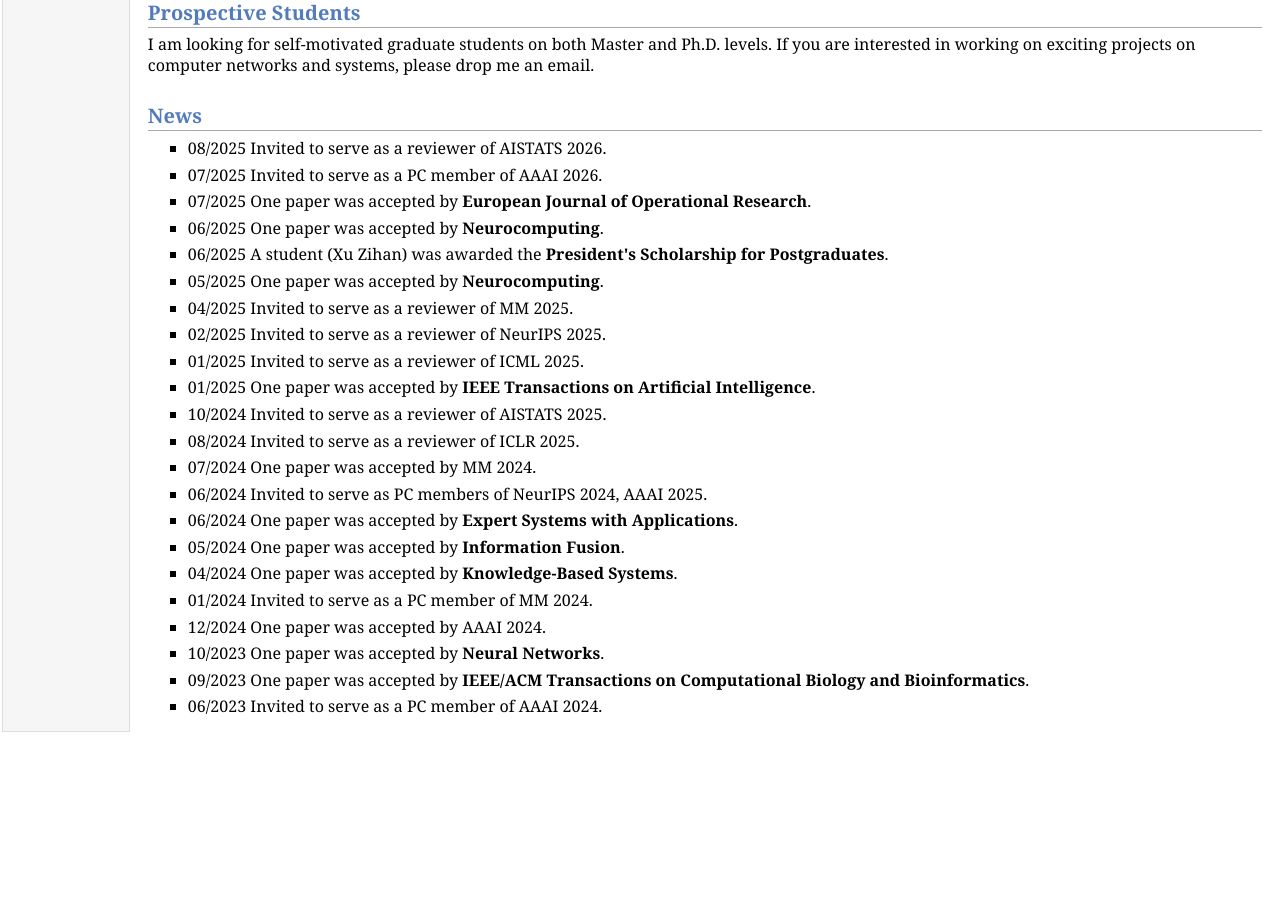
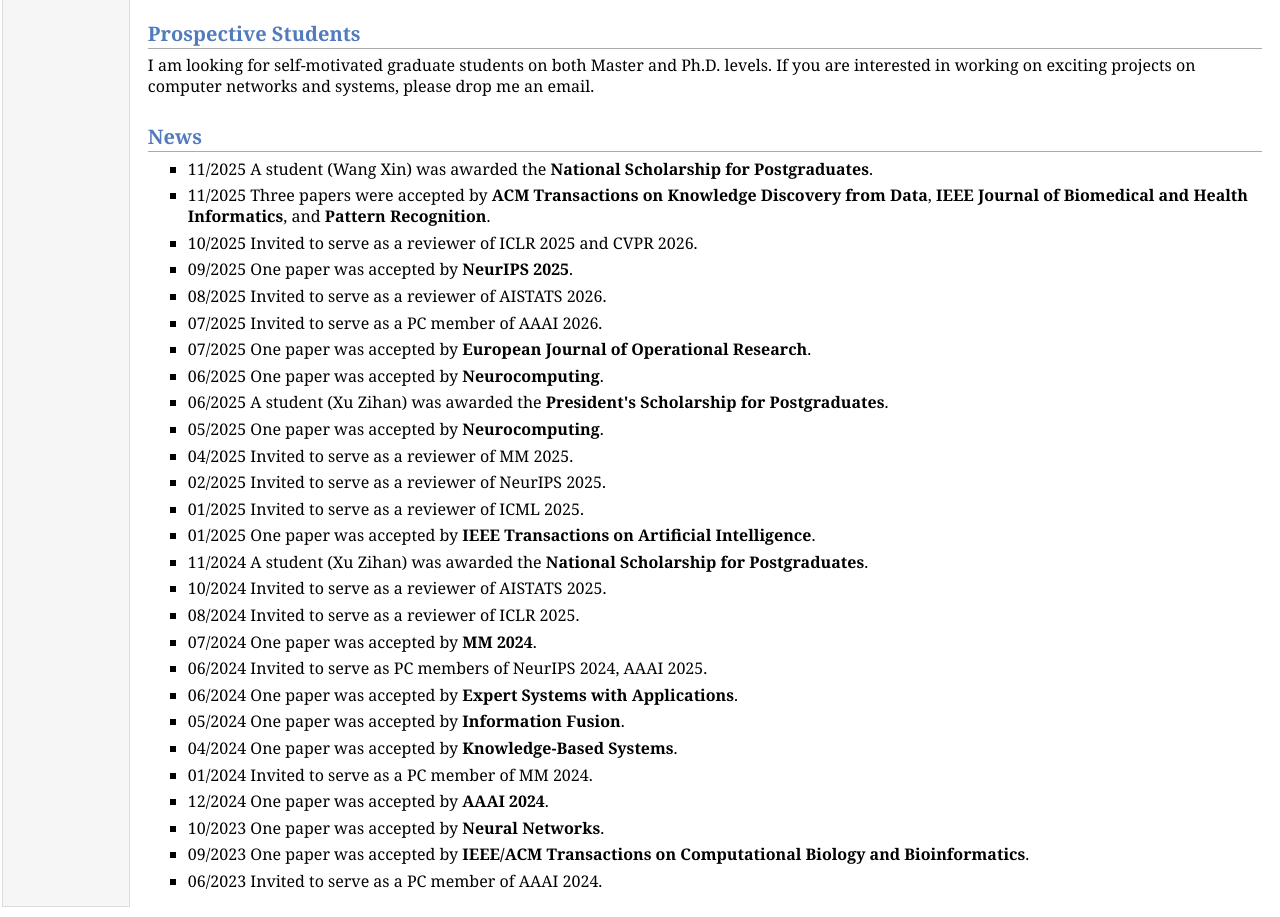
Before and after one commit to XiaojianDing/XJD, a plain HTML site: page index.html in a window 1280 px wide. Shown: the part 580-1497 px from the top of the page. Before the commit the page ends 1322 px from the top, so only its background shows below. Drawn offline with Linux system fonts and the light colour scheme.

Commit message:
Add files via upload

```diff
--- a/index.html
+++ b/index.html
@@ -39,7 +39,7 @@
 </td></tr></table>
 <h2>About me
 </h2>
-<p>Dr. Ding received his Ph.D. (2011) from Xi'an Jiaotong University, China. He serves as a visiting scholar at School of Electrical and Electronic Engineering, Nanyang Technological University (NTU) under the award of Chinese Scholarship Council (CSC) from 2009- 2010. He was with the Laboratory of Science and Technology on Information Systems Engineering in Nanjing, China from 2011- 2016, and was with Huawei Technologies Co., Ltd, Nanjing, China from 2016- 2018. He regularly served as Pragram Chair or Reviewer for ICLR, NeurIPS, AISTATS, AAAI, ACM MM. He is the regular reviewer of more than 10 IEEE Transactions journals like TCYB, TNNLS, TAI, and many other SCI international journals.
+<p>Dr. Ding received his Ph.D. (2011) from Xi'an Jiaotong University, China. He serves as a visiting scholar at School of Electrical and Electronic Engineering, Nanyang Technological University (NTU) under the award of Chinese Scholarship Council (CSC) from 2009- 2010. He was with the Laboratory of Science and Technology on Information Systems Engineering in Nanjing, China from 2011- 2016, and was with Huawei Technologies Co., Ltd, Nanjing, China from 2016- 2018. He regularly served as Pragram Chair or Reviewer for ICLR, NeurIPS, AISTATS, AAAI, ACM MM, ICML. He is the regular reviewer of more than 10 IEEE Transactions journals like TCYB, TNNLS, TAI, and many other SCI international journals.
 
 
 
@@ -65,6 +65,22 @@
 <h2>News
 </h2>
 <ul>
+<li><p>11/2025 A student (Wang Xin) was awarded the <b>National Scholarship for Postgraduates</b>.<br />
+
+</p>
+</li>
+<li><p>11/2025 Three papers were accepted by <b>ACM Transactions on Knowledge Discovery from Data</b>, <b>IEEE Journal of Biomedical and Health Informatics</b>, and <b>Pattern Recognition</b>.<br />
+
+</p>
+</li>
+<li><p>10/2025 Invited to serve as a reviewer of ICLR 2025 and CVPR 2026.<br />
+
+</p>
+</li>
+<li><p>09/2025 One paper was accepted by <b>NeurIPS 2025</b>.<br />
+
+</p>
+</li>
 <li><p>08/2025 Invited to serve as a reviewer of AISTATS 2026.<br />
 
 </p>
@@ -101,7 +117,11 @@
 
 </p>
 </li>
-<li><p>01/2025 One paper was accepted by <b>IEEE Transactions on Artificial Intelligence</b>.   <br />
+<li><p>01/2025 One paper was accepted by <b>IEEE Transactions on Artificial Intelligence</b>.<br />
+
+</p>
+</li>
+<li><p>11/2024 A student (Xu Zihan) was awarded the <b>National Scholarship for Postgraduates</b>.<br />
 
 </p>
 </li>
@@ -113,7 +133,7 @@
 
 </p>
 </li>
-<li><p>07/2024 One paper was accepted by MM 2024.   <br />
+<li><p>07/2024 One paper was accepted by <b>MM 2024</b>.   <br />
 
 </p>
 </li>
@@ -137,7 +157,7 @@
 
 </p>
 </li>
-<li><p>12/2024 One paper was accepted by AAAI 2024.   <br />
+<li><p>12/2024 One paper was accepted by <b>AAAI 2024</b>.   <br />
 
 </p>
 </li>
```
Also changed, not shown: 1 other file.
